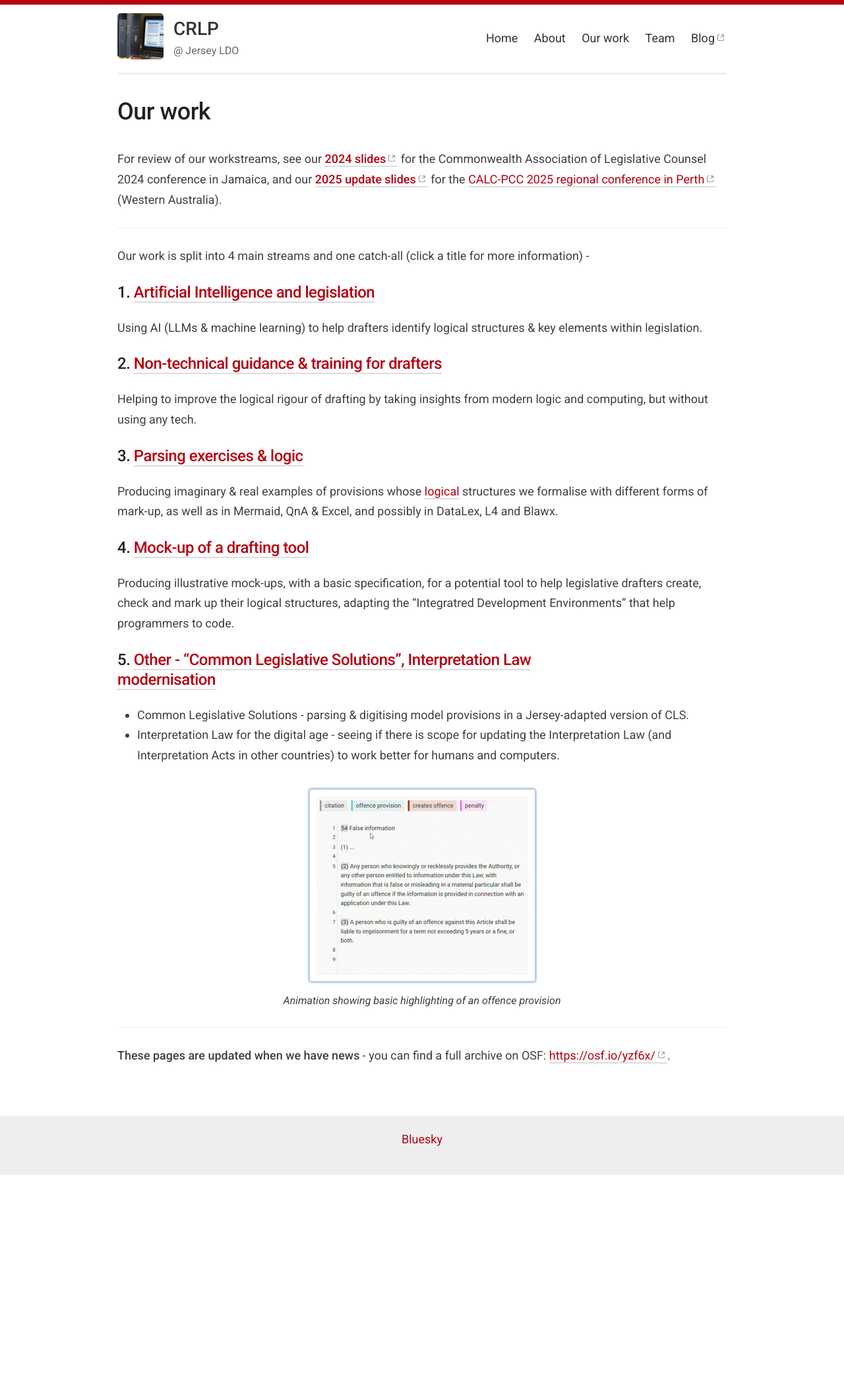
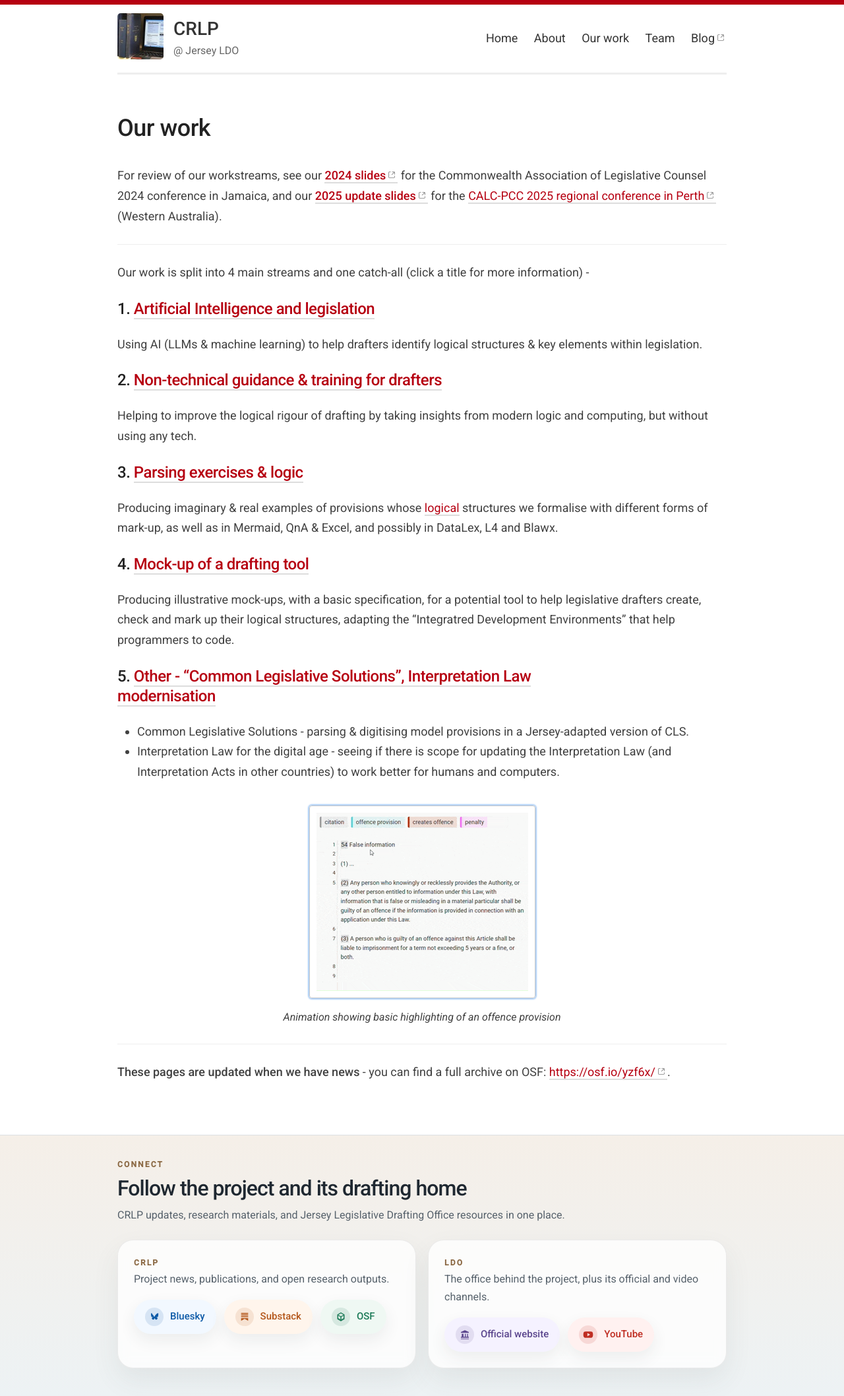
Before and after one commit to crlp-jerseyldo/crlp-jerseyldo.github.io, a Jekyll site: the page built from _pages/work.md, in a window 1280 px wide. Shown: the whole page at 66% size. Built offline with Jekyll 4.4.1, drawn with Linux system fonts in a browser that asks for light colours; before the commit the page ends 1781 px from its top, so only the background shows below that.

Commit message:
Refactor footer layout and add footer links section

```diff
--- /dev/null
+++ b/_includes/footer-links.html
@@ -0,0 +1,66 @@
+<section class="footer-shell" aria-labelledby="footer-heading">
+  <div class="footer-intro">
+    <p class="footer-kicker">Connect</p>
+    <h2 class="footer-heading" id="footer-heading">Follow the project and its drafting home</h2>
+    <p class="footer-copy">CRLP updates, research materials, and Jersey Legislative Drafting Office resources in one place.</p>
+  </div>
+
+  <div class="footer-grid">
+    <section class="footer-card" aria-labelledby="footer-crlp-heading">
+      <p class="footer-card-label" id="footer-crlp-heading">CRLP</p>
+      <p class="footer-card-copy">Project news, publications, and open research outputs.</p>
+      <div class="footer-link-list">
+        <a class="footer-chip footer-chip-bluesky" href="https://bsky.app/profile/crlp-jerseyldo.bsky.social" target="_blank" rel="noopener noreferrer">
+          <span class="footer-chip-icon" aria-hidden="true">
+            <svg viewBox="0 0 24 24" focusable="false">
+              <path d="M6.335 4.715c1.932 1.451 4.01 4.396 5.665 7.814 1.655-3.418 3.733-6.363 5.665-7.814 1.393-1.046 3.65-1.855 3.65.719 0 .514-.295 4.323-.468 4.94-.602 2.144-2.797 2.689-4.75 2.355 3.414.581 4.283 2.503 2.408 4.425-3.562 3.65-5.119-.916-5.518-2.086-.073-.214-.107-.314-.107-.228 0-.086-.034.014-.107.228-.399 1.17-1.956 5.736-5.518 2.086-1.875-1.922-1.006-3.844 2.408-4.425-1.953.334-4.148-.211-4.75-2.355-.173-.617-.468-4.426-.468-4.94 0-2.574 2.257-1.765 3.65-.719z"></path>
+            </svg>
+          </span>
+          <span class="footer-chip-text">Bluesky</span>
+        </a>
+
+        <a class="footer-chip footer-chip-substack" href="https://digitallegislation.substack.com/" target="_blank" rel="noopener noreferrer">
+          <span class="footer-chip-icon" aria-hidden="true">
+            <svg viewBox="0 0 24 24" focusable="false">
+              <path d="M4 5.25h16V3H4v2.25zm0 3.75h16V6.75H4V9zm0 3.75h16v-2.25H4v2.25zm0 8.25 8-4.5 8 4.5v-6H4v6z"></path>
+            </svg>
+          </span>
+          <span class="footer-chip-text">Substack</span>
+        </a>
+
+        <a class="footer-chip footer-chip-osf" href="https://osf.io/m4che" target="_blank" rel="noopener noreferrer">
+          <span class="footer-chip-icon" aria-hidden="true">
+            <svg viewBox="0 0 24 24" focusable="false">
+              <path d="M12 2 3.75 6.75v10.5L12 22l8.25-4.75V6.75L12 2zm0 2.309 5.859 3.373L12 11.056 6.141 7.682 12 4.309zm-6 5.106 4.875 2.808v5.625L6 15.04V9.415zm12 5.625-4.875 2.808v-5.625L18 9.415v5.625z"></path>
+            </svg>
+          </span>
+          <span class="footer-chip-text">OSF</span>
+        </a>
+      </div>
+    </section>
+
+    <section class="footer-card" aria-labelledby="footer-ldo-heading">
+      <p class="footer-card-label" id="footer-ldo-heading">LDO</p>
+      <p class="footer-card-copy">The office behind the project, plus its official and video channels.</p>
+      <div class="footer-link-list">
+        <a class="footer-chip footer-chip-gov" href="https://www.gov.je/Government/NonexecLegal/StatesGreffe/LegislativeDraftingOffice/Pages/index.aspx" target="_blank" rel="noopener noreferrer">
+          <span class="footer-chip-icon" aria-hidden="true">
+            <svg viewBox="0 0 24 24" focusable="false">
+              <path d="M12 2 3 6v2h18V6l-9-4zm-7 8v7H3v2h18v-2h-2v-7h-2v7h-3v-7h-2v7H9v-7H7zm-2 11v1h18v-1H3z"></path>
+            </svg>
+          </span>
+          <span class="footer-chip-text">Official website</span>
+        </a>
+
+        <a class="footer-chip footer-chip-youtube" href="https://www.youtube.com/@jerseyldo8000/videos" target="_blank" rel="noopener noreferrer">
+          <span class="footer-chip-icon" aria-hidden="true">
+            <svg viewBox="0 0 24 24" focusable="false">
+              <path d="M23 12.001c0-2.153-.242-3.633-.684-4.608a3.418 3.418 0 0 0-2.001-2.001C19.34 4.95 17.86 4.708 12 4.708s-7.34.242-8.315.684a3.418 3.418 0 0 0-2.001 2.001C1.242 8.368 1 9.848 1 12.001s.242 3.633.684 4.608a3.418 3.418 0 0 0 2.001 2.001c.975.442 2.455.684 8.315.684s7.34-.242 8.315-.684a3.418 3.418 0 0 0 2.001-2.001c.442-.975.684-2.455.684-4.608zM10.2 15.8V8.2l6.333 3.8-6.333 3.8z"></path>
+            </svg>
+          </span>
+          <span class="footer-chip-text">YouTube</span>
+        </a>
+      </div>
+    </section>
+  </div>
+</section>
--- a/_layouts/default.html
+++ b/_layouts/default.html
@@ -47,7 +47,7 @@
       <div class="wrapper-footer">
         <div class="container">
           <footer class="footer">
-            {% include svg-icons.html %}
+            {% include footer-links.html %}
           </footer>
         </div>
       </div>
--- a/assets/style.scss
+++ b/assets/style.scss
@@ -515,29 +515,196 @@ nav {
 
 .wrapper-container {
   min-height: 100%;
-  position: relative;
+  display: flex;
+  flex-direction: column;
 }
 
 .wrapper-main {
-  padding-bottom: 150px;
+  flex: 1 0 auto;
 }
 
 .wrapper-footer {
-  position: absolute;
-  bottom: 0;
   width: 100%;
-  height: 89px;
-  background-color: $lightGray;
+  margin-top: 64px;
+  background: linear-gradient(180deg, #f5efe8 0%, #edf2f4 100%);
+  border-top: 1px solid rgba(34, 34, 34, 0.08);
 }
 
 footer {
-  padding: 20px 0;
-  text-align: center;
+  padding: 34px 0 42px;
+  text-align: left;
 
   a {
     &:after {
       display: none !important
     }
+  }
+}
+
+.footer-shell {
+  color: $darkGray;
+}
+
+.footer-intro {
+  display: flex;
+  flex-direction: column;
+  gap: 8px;
+  margin-bottom: 24px;
+  max-width: 700px;
+}
+
+.footer-kicker,
+.footer-card-label {
+  margin: 0;
+  color: #8c6a45;
+  font-size: 12px;
+  font-weight: 700;
+  letter-spacing: 0.18em;
+  text-transform: uppercase;
+}
+
+.footer-heading {
+  margin: 0;
+  max-width: none;
+  color: #1f2831;
+  font-size: 32px;
+  line-height: 1.15;
+  letter-spacing: -0.03em;
+
+  @include mobile {
+    font-size: 26px;
+  }
+}
+
+.footer-copy,
+.footer-card-copy {
+  margin: 0;
+  color: #56616b;
+  font-size: 16px;
+  line-height: 1.7;
+}
+
+.footer-grid {
+  display: grid;
+  grid-template-columns: repeat(2, minmax(0, 1fr));
+  gap: 18px;
+
+  @include mobile {
+    grid-template-columns: 1fr;
+  }
+}
+
+.footer-card {
+  padding: 24px;
+  background: rgba(255, 255, 255, 0.78);
+  border: 1px solid rgba(34, 34, 34, 0.08);
+  border-radius: 24px;
+  box-shadow: 0 18px 40px rgba(59, 72, 81, 0.08);
+  backdrop-filter: blur(8px);
+}
+
+.footer-link-list {
+  display: flex;
+  flex-wrap: wrap;
+  gap: 12px;
+  margin-top: 18px;
+}
+
+.footer-chip {
+  display: inline-flex;
+  align-items: center;
+  gap: 10px;
+  min-height: 48px;
+  padding: 11px 16px;
+  border: 1px solid transparent;
+  border-radius: 999px;
+  background: #fff;
+  color: #1f2831;
+  font-size: 15px;
+  font-weight: 500;
+  line-height: 1;
+  text-decoration: none;
+  box-shadow: 0 10px 24px rgba(47, 59, 68, 0.08);
+  transition: transform 0.18s ease, box-shadow 0.18s ease, border-color 0.18s ease, background-color 0.18s ease, color 0.18s ease;
+
+  &:hover,
+  &:focus-visible {
+    transform: translateY(-2px);
+    color: #111;
+    border-color: rgba(31, 40, 49, 0.18);
+    box-shadow: 0 16px 32px rgba(47, 59, 68, 0.14);
+  }
+
+  &:focus-visible {
+    outline: 3px solid rgba(182, 0, 17, 0.18);
+    outline-offset: 3px;
+  }
+
+  @include mobile {
+    width: 100%;
+    justify-content: flex-start;
+  }
+}
+
+.footer-chip-icon {
+  display: inline-flex;
+  align-items: center;
+  justify-content: center;
+  width: 28px;
+  height: 28px;
+  border-radius: 50%;
+  flex-shrink: 0;
+
+  svg {
+    width: 16px;
+    height: 16px;
+    display: block;
+    fill: currentColor;
+  }
+}
+
+.footer-chip-bluesky {
+  background: #f2f8ff;
+  color: #0d5aa7;
+
+  .footer-chip-icon {
+    background: rgba(13, 90, 167, 0.12);
+  }
+}
+
+.footer-chip-substack {
+  background: #fff5ec;
+  color: #b4571b;
+
+  .footer-chip-icon {
+    background: rgba(180, 87, 27, 0.12);
+  }
+}
+
+.footer-chip-osf {
+  background: #eff8f3;
+  color: #1d7b58;
+
+  .footer-chip-icon {
+    background: rgba(29, 123, 88, 0.12);
+  }
+}
+
+.footer-chip-gov {
+  background: #f5f2ff;
+  color: #5b468d;
+
+  .footer-chip-icon {
+    background: rgba(91, 70, 141, 0.12);
+  }
+}
+
+.footer-chip-youtube {
+  background: #fff1f0;
+  color: #bf2d22;
+
+  .footer-chip-icon {
+    background: rgba(191, 45, 34, 0.12);
   }
 }
 
```
